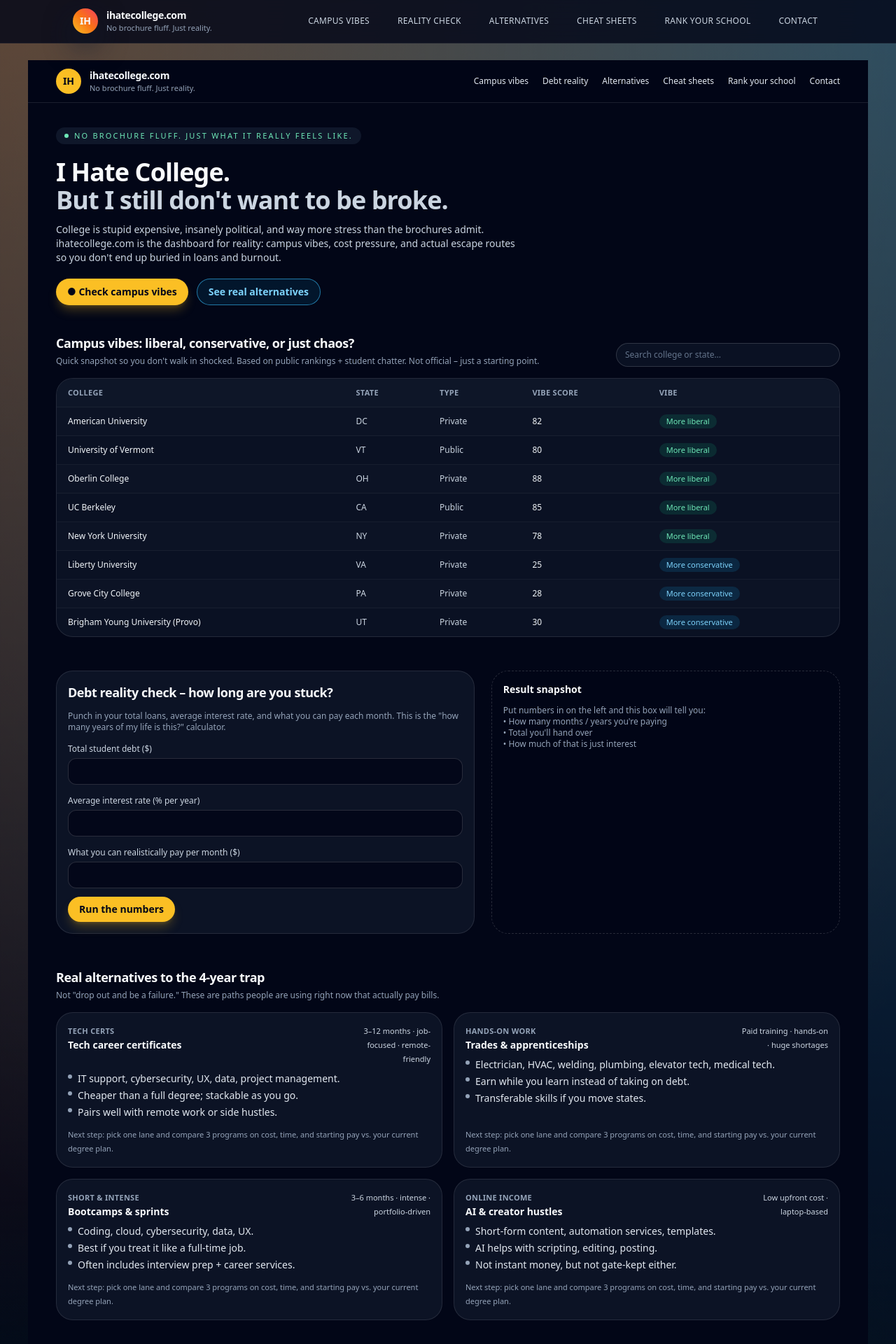
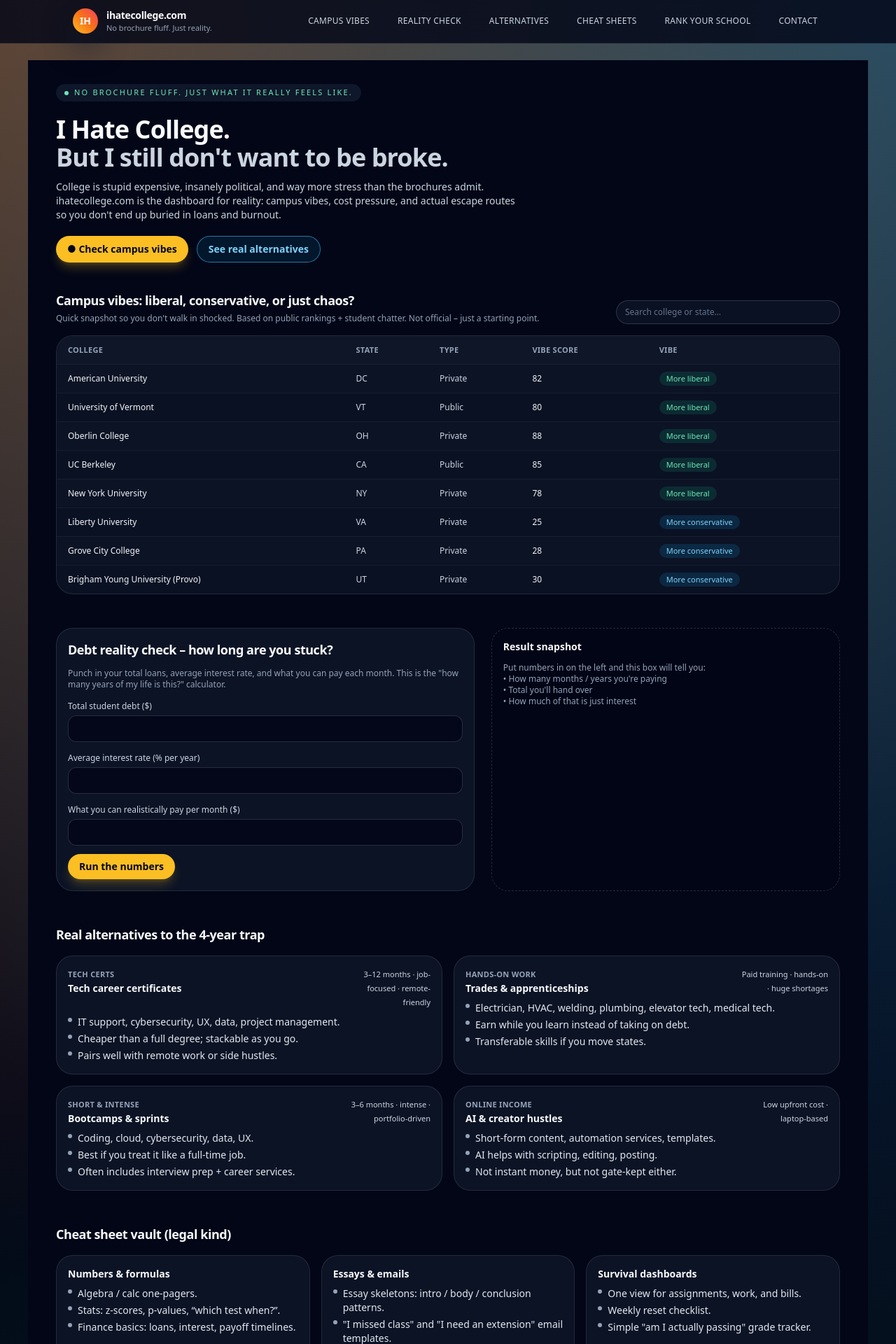
Before and after one commit to placebetsai/Ihatecollege, a Next.js app: page / in a window 1280 px wide. Shown: the top 1920 px of the page at 70% size. Built offline with nearby package versions, Linux system fonts and the light colour scheme.

Commit message:
Update index.js

```diff
--- a/pages/index.js
+++ b/pages/index.js
@@ -88,7 +88,6 @@ const CHEAT_SHEETS = [
 ];
 
 export default function Home() {
-  const [mobileOpen, setMobileOpen] = useState(false);
   const [campusSearch, setCampusSearch] = useState("");
 
   // rank form
@@ -151,7 +150,6 @@ export default function Home() {
     setCostError("");
   }
 
-  // debt reality calculator
   function handleCostCalculate(e) {
     e.preventDefault();
     const P = parseFloat(costInputs.totalDebt);
@@ -164,20 +162,17 @@ export default function Home() {
       return;
     }
 
-    const r = annualRate / 100 / 12; // monthly rate
+    const r = annualRate / 100 / 12;
 
-    // if payment <= interest, debt never goes down
     if (M <= P * r) {
       setCostError(
-        "That monthly payment is too low. You won’t ever touch principal – bump the number up."
+        "That monthly payment is too low. You won’t ever touch principal – bump it up."
       );
       setCostResult(null);
       return;
     }
 
-    // months to pay off: n = -ln(1 - rP/M)/ln(1+r)
-    const n =
-      -Math.log(1 - (r * P) / M) / Math.log(1 + r);
+    const n = -Math.log(1 - (r * P) / M) / Math.log(1 + r);
 
     const months = Math.round(n);
     const years = months / 12;
@@ -209,85 +204,6 @@ export default function Home() {
       </Head>
 
       <div className="min-h-screen bg-slate-950 text-slate-50">
-        {/* HEADER */}
-        <header className="sticky top-0 z-20 border-b border-white/10 bg-slate-950/85 backdrop-blur">
-          <div className="mx-auto flex max-w-6xl items-center justify-between px-4 py-3">
-            <div className="flex items-center gap-3">
-              <div className="flex h-9 w-9 items-center justify-center rounded-full bg-amber-400 text-sm font-bold text-slate-950">
-                IH
-              </div>
-              <div className="flex flex-col">
-                <span className="text-sm font-semibold tracking-tight">
-                  ihatecollege.com
-                </span>
-                <span className="text-[11px] text-slate-400">
-                  No brochure fluff. Just reality.
-                </span>
-              </div>
-            </div>
-
-            {/* desktop nav */}
-            <nav className="hidden items-center gap-5 text-xs font-medium text-slate-200 md:flex">
-              <a href="#campus-vibes" className="hover:text-amber-300">
-                Campus vibes
-              </a>
-              <a href="#cost" className="hover:text-amber-300">
-                Debt reality
-              </a>
-              <a href="#alternatives" className="hover:text-amber-300">
-                Alternatives
-              </a>
-              <a href="#cheat-sheets" className="hover:text-amber-300">
-                Cheat sheets
-              </a>
-              <a href="#rank" className="hover:text-amber-300">
-                Rank your school
-              </a>
-              <a href="#contact" className="hover:text-amber-300">
-                Contact
-              </a>
-            </nav>
-
-            {/* mobile button */}
-            <button
-              type="button"
-              onClick={() => setMobileOpen((v) => !v)}
-              className="inline-flex h-9 w-9 items-center justify-center rounded-full border border-white/20 md:hidden"
-            >
-              <span className="sr-only">Toggle menu</span>
-              <div className="space-y-1">
-                <span className="block h-0.5 w-4 bg-slate-100" />
-                <span className="block h-0.5 w-4 bg-slate-100" />
-              </div>
-            </button>
-          </div>
-
-          {mobileOpen && (
-            <div className="border-t border-white/10 bg-slate-950/95 px-4 pb-3 pt-2 text-sm md:hidden">
-              <div className="flex flex-col gap-2">
-                <a href="#campus-vibes" onClick={() => setMobileOpen(false)} className="py-1">
-                  Campus vibes
-                </a>
-                <a href="#cost" onClick={() => setMobileOpen(false)} className="py-1">
-                  Debt reality
-                </a>
-                <a href="#alternatives" onClick={() => setMobileOpen(false)} className="py-1">
-                  Alternatives
-                </a>
-                <a href="#cheat-sheets" onClick={() => setMobileOpen(false)} className="py-1">
-                  Cheat sheets
-                </a>
-                <a href="#rank" onClick={() => setMobileOpen(false)} className="py-1">
-                  Rank your school
-                </a>
-                <a href="#contact" onClick={() => setMobileOpen(false)} className="py-1">
-                  Contact
-                </a>
-              </div>
-            </div>
-          )}
-        </header>
-
         <main className="mx-auto max-w-6xl px-4 pb-16 pt-8">
           {/* HERO */}
           <section className="space-y-5">
@@ -451,7 +367,7 @@ export default function Home() {
                 </button>
 
                 {costError && (
-                  <p className="text-xs font-medium text-rose-300 mt-2">{costError}</p>
+                  <p className="mt-2 text-xs font-medium text-rose-300">{costError}</p>
                 )}
               </form>
             </div>
@@ -505,10 +421,6 @@ export default function Home() {
               <h2 className="text-lg font-semibold tracking-tight">
                 Real alternatives to the 4-year trap
               </h2>
-              <p className="text-xs text-slate-400">
-                Not &quot;drop out and be a failure.&quot; These are paths people are using right
-                now that actually pay bills.
-              </p>
             </div>
 
             <div className="grid gap-4 md:grid-cols-2">
@@ -540,10 +452,6 @@ export default function Home() {
                       ))}
                     </ul>
                   </div>
-                  <p className="mt-3 text-[11px] text-slate-400">
-                    Next step: pick one lane and compare 3 programs on cost, time, and starting pay
-                    vs. your current degree plan.
-                  </p>
                 </article>
               ))}
             </div>
@@ -555,10 +463,6 @@ export default function Home() {
               <h2 className="text-lg font-semibold tracking-tight">
                 Cheat sheet vault (legal kind)
               </h2>
-              <p className="text-xs text-slate-400">
-                Not leaked exams – just quick-reference stuff so your brain isn&apos;t cooked by
-                week three.
-              </p>
             </div>
 
             <div className="grid gap-4 md:grid-cols-3">
@@ -604,10 +508,6 @@ export default function Home() {
               <h2 className="text-lg font-semibold tracking-tight">
                 Rank your college like it&apos;s a restaurant
               </h2>
-              <p className="text-xs text-slate-400">
-                Be blunt. Right now it only saves in your browser. Future version powers anonymous
-                rankings and heatmaps.
-              </p>
 
               <form className="space-y-3 text-sm" onSubmit={handleRankSubmit}>
                 <div className="space-y-1">
@@ -681,7 +581,7 @@ export default function Home() {
                 </button>
 
                 {rankSaved && (
-                  <p className="text-xs text-emerald-300 mt-1">
+                  <p className="mt-1 text-xs text-emerald-300">
                     Saved in this browser. Future version will push this into global rankings.
                   </p>
                 )}
@@ -715,8 +615,8 @@ export default function Home() {
               Contact (quietly)
             </h2>
             <p className="text-xs text-slate-400">
-              Got a story, idea, or collab pitch? This doesn&apos;t post anywhere public – it&apos;s
-              just a simple message form for now.
+              Got a story, idea, or collab pitch? Right now this just confirms on-screen – future
+              version can wire it to an actual inbox.
             </p>
 
             <form
@@ -735,7 +635,7 @@ export default function Home() {
               </div>
 
               <div className="space-y-1">
-                <label className="text-xs text-slate-300">Email (so we can reply)</label>
+                <label className="text-xs text-slate-300">Email</label>
                 <input
                   type="email"
                   name="email"
@@ -764,9 +664,9 @@ export default function Home() {
               </button>
 
               {contactSent && (
-                <p className="text-xs text-emerald-300 mt-1">
-                  Got it. In a real version this would send straight to an inbox instead of just
-                  confirming here.
+                <p className="mt-1 text-xs text-emerald-300">
+                  Got it. In a real version this would send straight to email instead of just
+                  showing this.
                 </p>
               )}
             </form>
@@ -776,14 +676,12 @@ export default function Home() {
           <footer className="mt-10 border-t border-white/10 pt-4 text-[11px] text-slate-500">
             <p>
               This is not financial advice, legal advice, or therapy. It&apos;s the reality check
-              nobody bothered to put on the brochure.
+              nobody put on the brochure.
             </p>
-            <p className="mt-1">
-              © {new Date().getFullYear()} ihatecollege.com
-            </p>
+            <p className="mt-1">© {new Date().getFullYear()} ihatecollege.com</p>
           </footer>
         </main>
       </div>
     </>
   );
-              }
+      }
```
